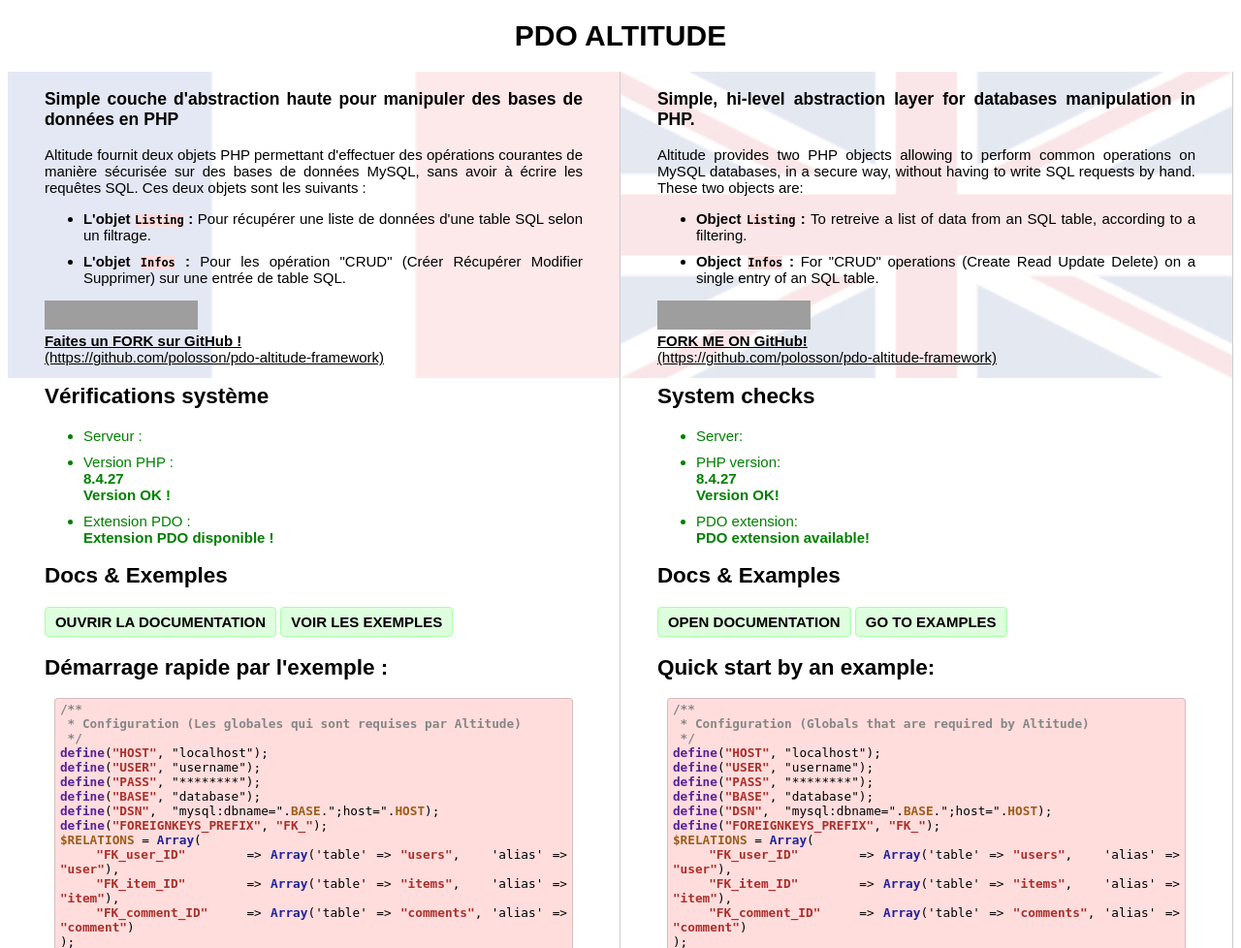
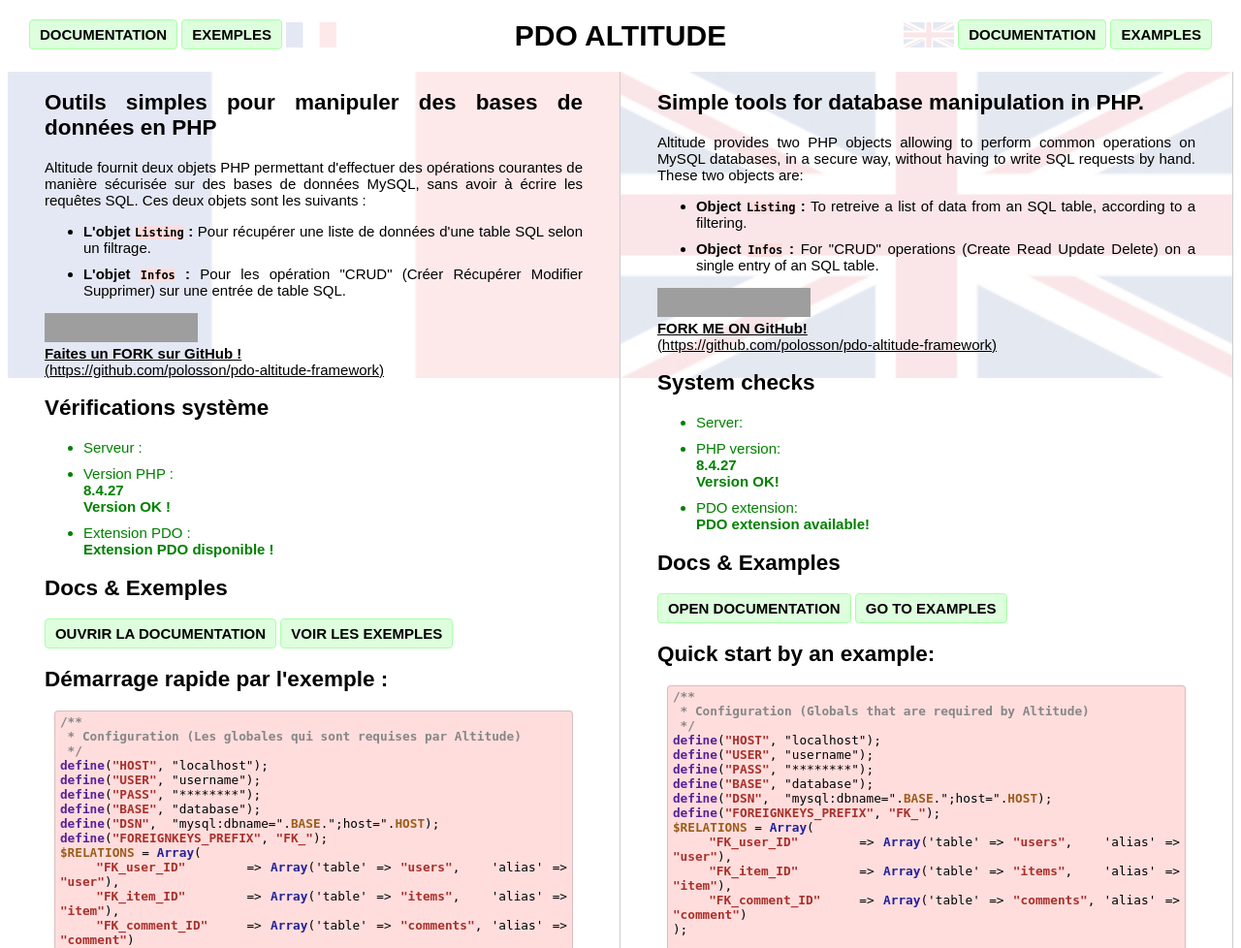
Before and after one commit to polosson/pdo-altitude-framework, a PHP site: page / in a window 1280 px wide. Shown: the top 978 px of the page at 97% size. Run offline with PHP 8.4, Linux system fonts and the light colour scheme; data that the repository does not hold is empty; grey boxes are pictures that could not be loaded.

Commit message:
index: added top menu and a bit of CSS. Examples: index init.

```diff
--- a/doc/en/index.php
+++ b/doc/en/index.php
@@ -36,7 +36,7 @@
 			<li><a href="../../examples/fr/index.php">EXAMPLES ></a></li>
 		</ul>
 	</header>
-	<div class="fix-left">
+	<div class="menu-left">
 		<h1>PDO Altitude<br />Documentation</h1>
 		<hr>
 		<ol>
--- a/doc/fr/index.php
+++ b/doc/fr/index.php
@@ -36,7 +36,7 @@
 			<li><a href="../../examples/fr/index.php">EXEMPLES ></a></li>
 		</ul>
 	</header>
-	<div class="fix-left">
+	<div class="menu-left">
 		<h1>PDO Altitude<br />Documentation</h1>
 		<hr>
 		<ol>
--- a/index.php
+++ b/index.php
@@ -29,12 +29,22 @@
 	<link href="main.css" rel="stylesheet">
 </head>
 <body>
+	<header>
+		<ul class="abs-left">
+			<li><a href="doc/fr/index.php">DOCUMENTATION</a></li>
+			<li><a href="examples/fr/index.php">EXEMPLES</a></li>
+			<span class="inline"><img src='FR_flag.jpg' height='26' /></span>
+		</ul>
+		<ul class="abs-right">
+			<span class="inline"><img src='EN_flag.jpg' height='26' /></span>
+			<li><a href="doc/en/index.php">DOCUMENTATION</a></li>
+			<li><a href="examples/en/index.php">EXAMPLES</a></li>
+		</ul>
+	</header>
 	<h1 class="center">PDO ALTITUDE</h1>
 	<div class="indexLang" style="background-image: url(FR_flag.jpg);">
-		<header>
-			<h3>Simple couche d'abstraction haute pour manipuler des bases de données en PHP</h3>
-		</header>
 		<article>
+			<h2>Outils simples pour manipuler des bases de données en PHP</h2>
 			<p>
 				Altitude fournit deux objets PHP permettant d'effectuer des opérations courantes de manière sécurisée
 				sur des bases de données MySQL, sans avoir à écrire les requêtes SQL. Ces deux objets sont les suivants :
@@ -126,10 +136,8 @@
 			</pre>
 		</article>
 	</div><div class="indexLang" style="background-image: url(EN_flag.jpg);">
-		<header>
-			<h3>Simple, hi-level abstraction layer for databases manipulation in PHP.</h3>
-		</header>
 		<article>
+			<h2>Simple tools for database manipulation in PHP.</h2>
 			<p>
 				Altitude provides two PHP objects allowing to perform common operations on MySQL databases, in a secure way,
 				without having to write SQL requests by hand. These two objects are:
--- a/main.css
+++ b/main.css
@@ -99,6 +99,7 @@
 	margin-left: 230px;
 	margin-top: 0;
 }
+.inline { display: inline-block; vertical-align: middle; }
 
 .red {
 	color: red;
@@ -106,7 +107,7 @@
 .green {
 	color: green;
 }
-.fix-left {
+.menu-left {
 	position: fixed;
 	top: 0;
 	left: 0;
@@ -114,6 +115,16 @@
 	width: 225px;
 	padding: 5px;
 	background-color: #ddffdd;
+}
+.abs-left {
+	position: absolute;
+	top: 20px;
+	left: 30px;
+}
+.abs-right {
+	position: absolute;
+	top: 20px;
+	right: 30px;
 }
 .fix-right {
 	position: fixed;
```
Also changed, not shown: examples/en/index.php (added, +48 -0 lines), examples/fr/index.php (added, +48 -0 lines).
